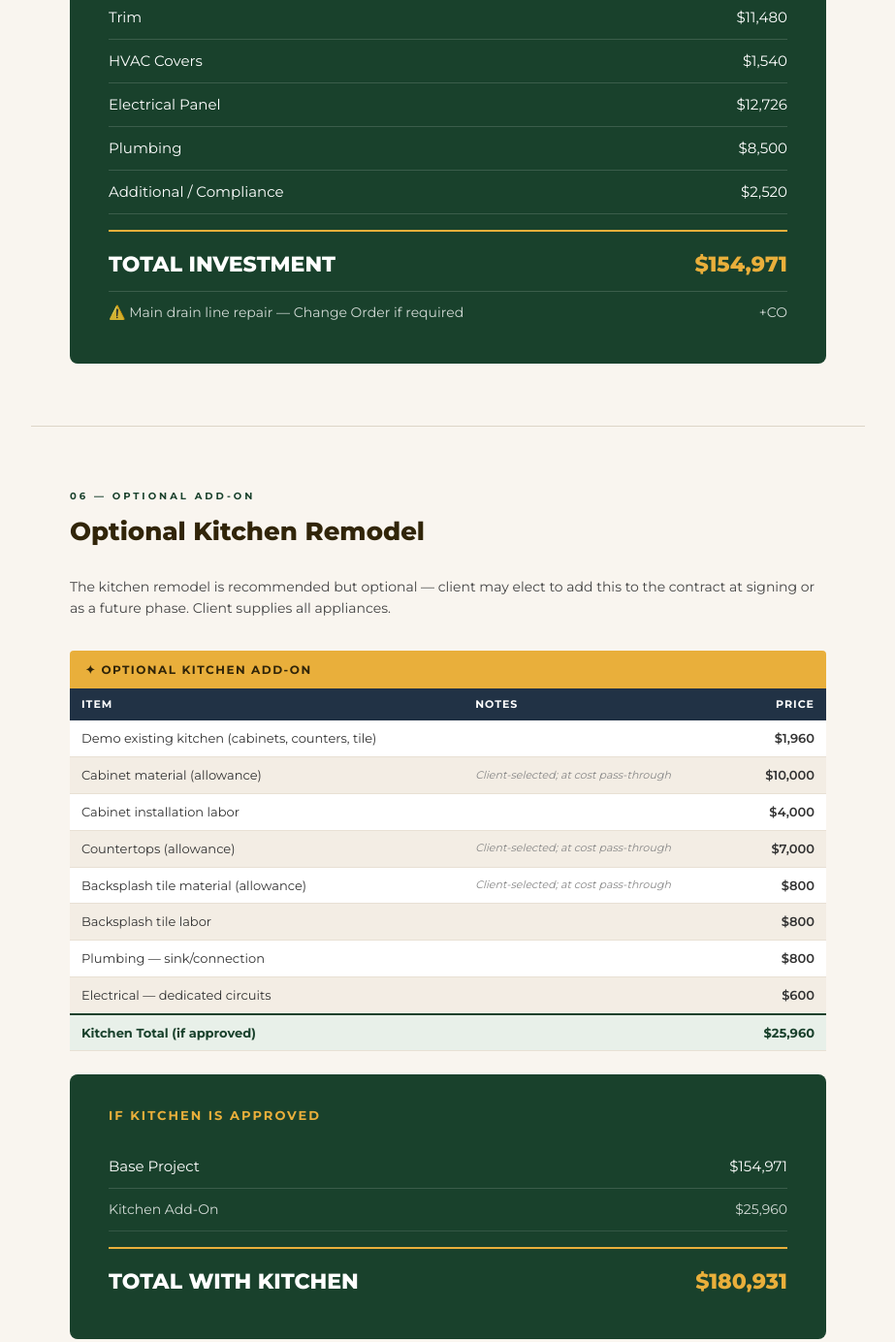
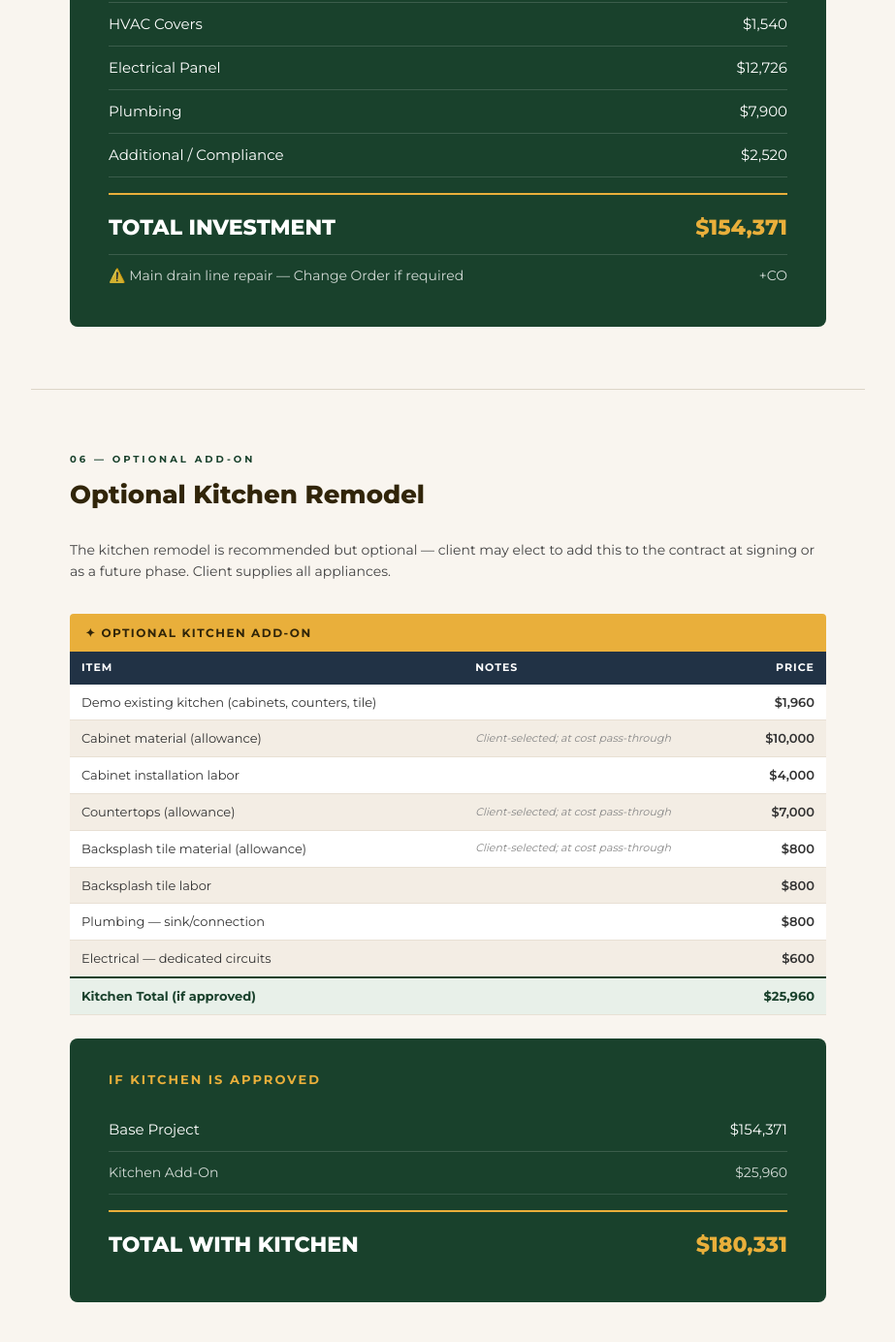
Before and after one commit to unicornrobot42-ai/timberline-build-proposals, a plain HTML site: page docs/san-palo-circle-robert-bird/index.html in a window 1280 px wide. Shown: the part 8706-10090 px from the top of the page at 97% size, without its empty margins (178-1101 px from the left). Drawn offline with Linux system fonts and the light colour scheme.

Commit message:
Remove plumbing permit; new totals $154,371 / $180,331

```diff
--- a/docs/san-palo-circle-robert-bird/index.html
+++ b/docs/san-palo-circle-robert-bird/index.html
@@ -740,10 +740,9 @@
       <tr><td>Excavation — external drain area</td><td class="note">Hand &amp; machine dig</td><td>$2,200</td></tr>
       <tr><td>Relocate drain pipe underground</td><td class="note">PVC replacement</td><td>$2,000</td></tr>
       <tr><td>Tap into main drain line &amp; backfill</td><td class="note">Incl. compact &amp; surface restore</td><td>$1,600</td></tr>
-      <tr><td>Permit</td><td class="note">City of Buena Park</td><td>$600</td></tr>
       <tr><td>Misc labor &amp; materials</td><td class="note"></td><td>$1,750</td></tr>
       <tr><td>⚠️ Main drain line repair</td><td class="note">Change order if discovered during camera inspection</td><td>+CO</td></tr>
-      <tr class="subtotal-row"><td colspan="2"><strong>Plumbing Subtotal</strong></td><td><strong>$8,500</strong></td></tr>
+      <tr class="subtotal-row"><td colspan="2"><strong>Plumbing Subtotal</strong></td><td><strong>$7,900</strong></td></tr>
     </tbody>
   </table>
 
@@ -771,9 +770,9 @@
     <div class="totals-line"><span>Trim</span><span>$11,480</span></div>
     <div class="totals-line"><span>HVAC Covers</span><span>$1,540</span></div>
     <div class="totals-line"><span>Electrical Panel</span><span>$12,726</span></div>
-    <div class="totals-line"><span>Plumbing</span><span>$8,500</span></div>
+    <div class="totals-line"><span>Plumbing</span><span>$7,900</span></div>
     <div class="totals-line"><span>Additional / Compliance</span><span>$2,520</span></div>
-    <div class="totals-line grand"><span>TOTAL INVESTMENT</span><span>$154,971</span></div>
+    <div class="totals-line grand"><span>TOTAL INVESTMENT</span><span>$154,371</span></div>
     <div class="totals-line optional"><span>⚠️ Main drain line repair — Change Order if required</span><span>+CO</span></div>
   </div>
 </div>
@@ -804,9 +803,9 @@
 
   <div class="totals-box" style="margin-top:24px;">
     <h3>If Kitchen Is Approved</h3>
-    <div class="totals-line"><span>Base Project</span><span>$154,971</span></div>
+    <div class="totals-line"><span>Base Project</span><span>$154,371</span></div>
     <div class="totals-line optional"><span>Kitchen Add-On</span><span>$25,960</span></div>
-    <div class="totals-line grand"><span>TOTAL WITH KITCHEN</span><span>$180,931</span></div>
+    <div class="totals-line grand"><span>TOTAL WITH KITCHEN</span><span>$180,331</span></div>
   </div>
 </div>
 
```
Also changed, not shown: 1 other file.
